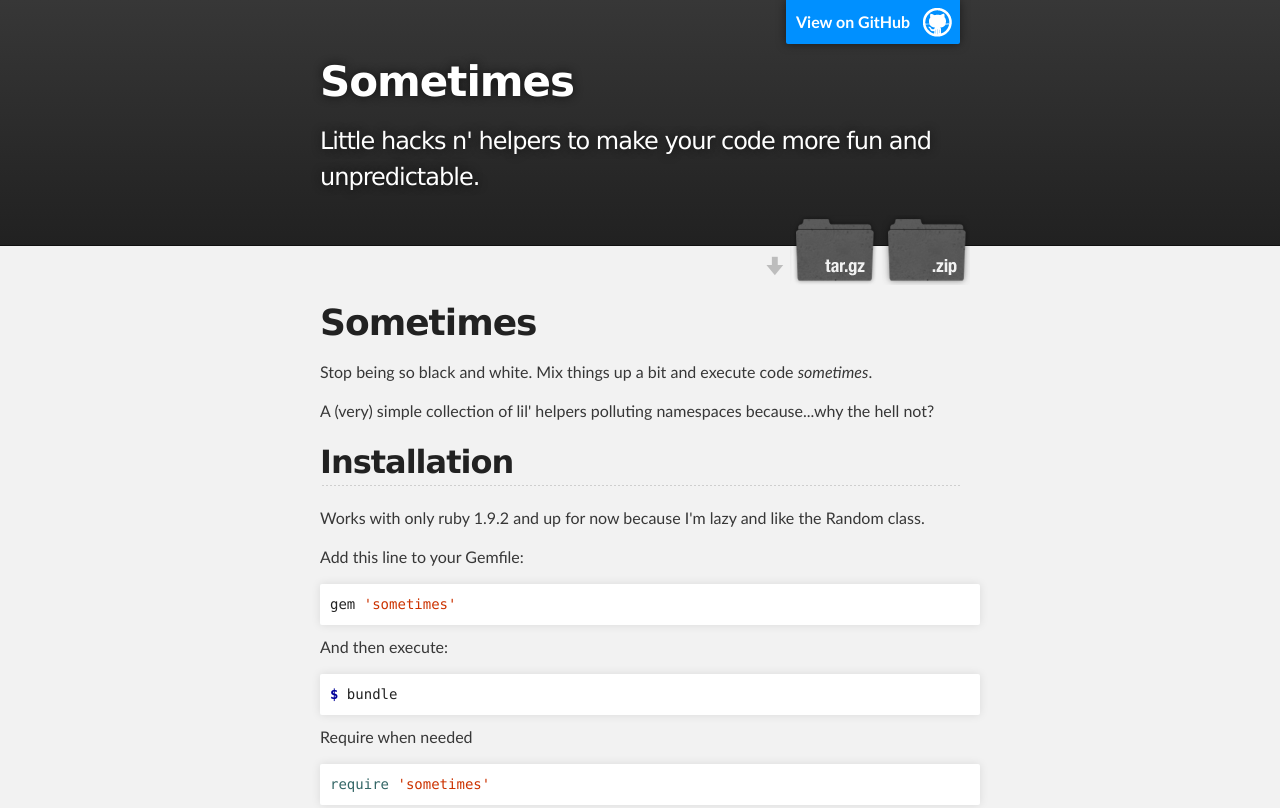
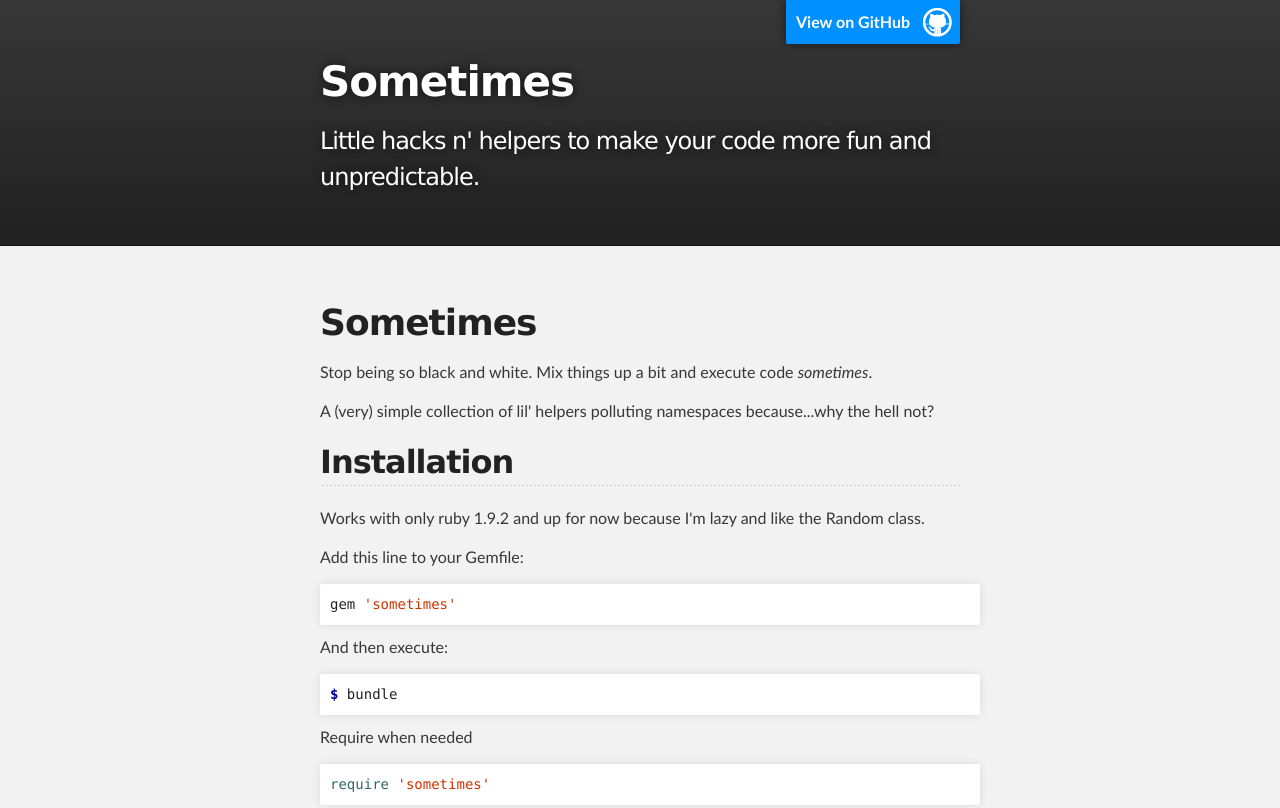
Before and after one commit to sudara/sometimes, a plain HTML site: page index.html in a window 1280 px wide. Shown: the top 808 px of the page. Drawn offline with Linux system fonts and the light colour scheme.

Commit message:
no links to download....but....video!

```diff
--- a/index.html
+++ b/index.html
@@ -20,11 +20,6 @@
 
           <h1 id="project_title">Sometimes</h1>
           <h2 id="project_tagline">Little hacks n' helpers to make your code more fun and unpredictable.</h2>
-
-            <section id="downloads">
-              <a class="zip_download_link" href="https://github.com/sudara/sometimes/zipball/master">Download this project as a .zip file</a>
-              <a class="tar_download_link" href="https://github.com/sudara/sometimes/tarball/master">Download this project as a tar.gz file</a>
-            </section>
         </header>
     </div>
 
```
